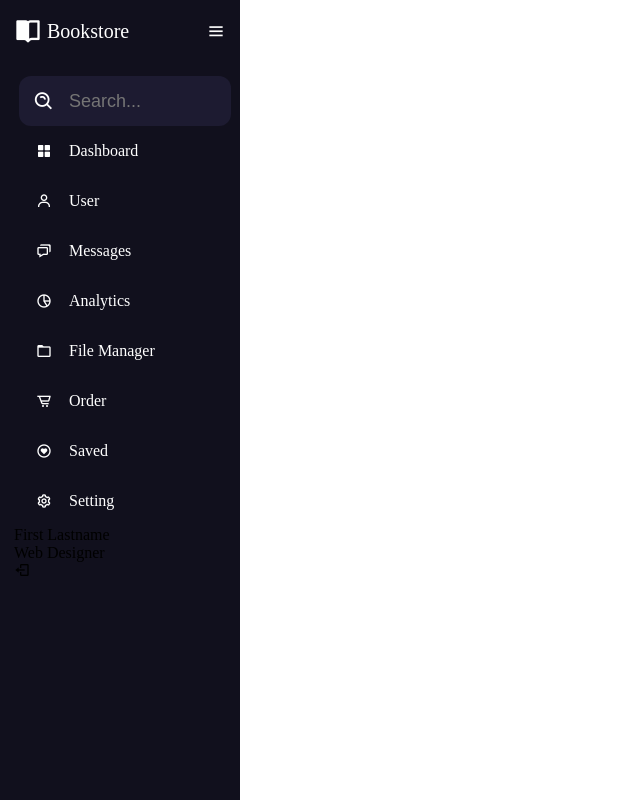
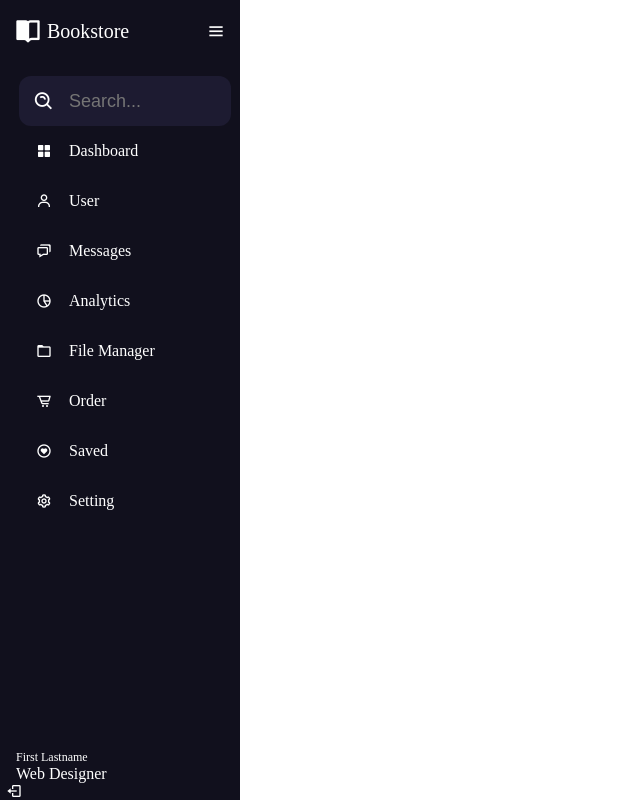
Before and after one commit to Thrdj/w, a PHP site: page /sidebar/sidebar.Html in a window 1280 px wide. Shown: the whole page, without its empty margins (0-640 px from the left). Run offline with PHP 8.4, Linux system fonts and the light colour scheme.

```diff
--- a/sidebar/sidebar.Html
+++ b/sidebar/sidebar.Html
@@ -92,7 +92,7 @@
         <div class="profile_content">
             <div class="profile">
                 <div class="profile_details">
-                <!--<img src="profile.jpf" alt="">-->
+                <!--<img src="profile.jpg" alt="">-->
             <div class="name_job">
                 <div class="name">First Lastname</div>
                 <div class="job">Web Designer</div>
--- a/sidebar/stylebar.css
+++ b/sidebar/stylebar.css
@@ -112,3 +112,42 @@ body{
     line-height: 50px;
     text-align: center;
 }
+
+.sidebar .profile_content{
+    position: absolute;
+    color: #fff;
+    bottom: 0;
+    left: 0;
+}
+
+.sidebar .profile_content .profile{
+    position: relative;
+    padding: 10px 6px;
+    height: 60px;
+}
+
+.profile_content .profile .profile_details{
+    display: flex;
+    align-items: center;
+}
+
+.profile .profile_details img{
+    height: 45px;
+    width: 45px;
+    object-fit: cover;
+    border-radius: 12px;
+}
+
+.profile .profile_details .name_job{
+    margin-left: 10px;
+}
+
+.profile .profile_details .name{
+    font-size: 12px;
+}
+
+.profile#log_out{
+    position: absolute;
+    left: 88%;
+    bottom: 5px;
+}
```
